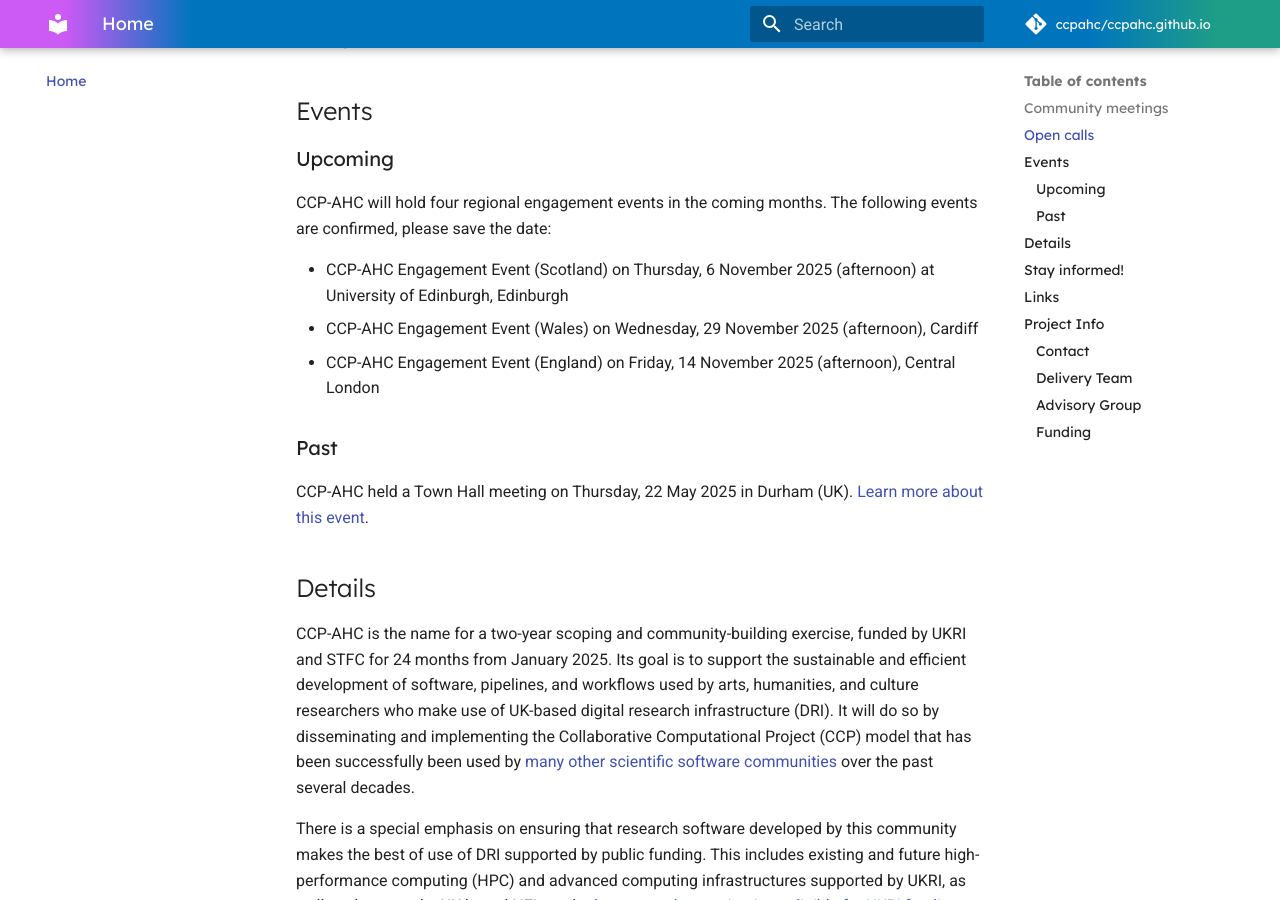
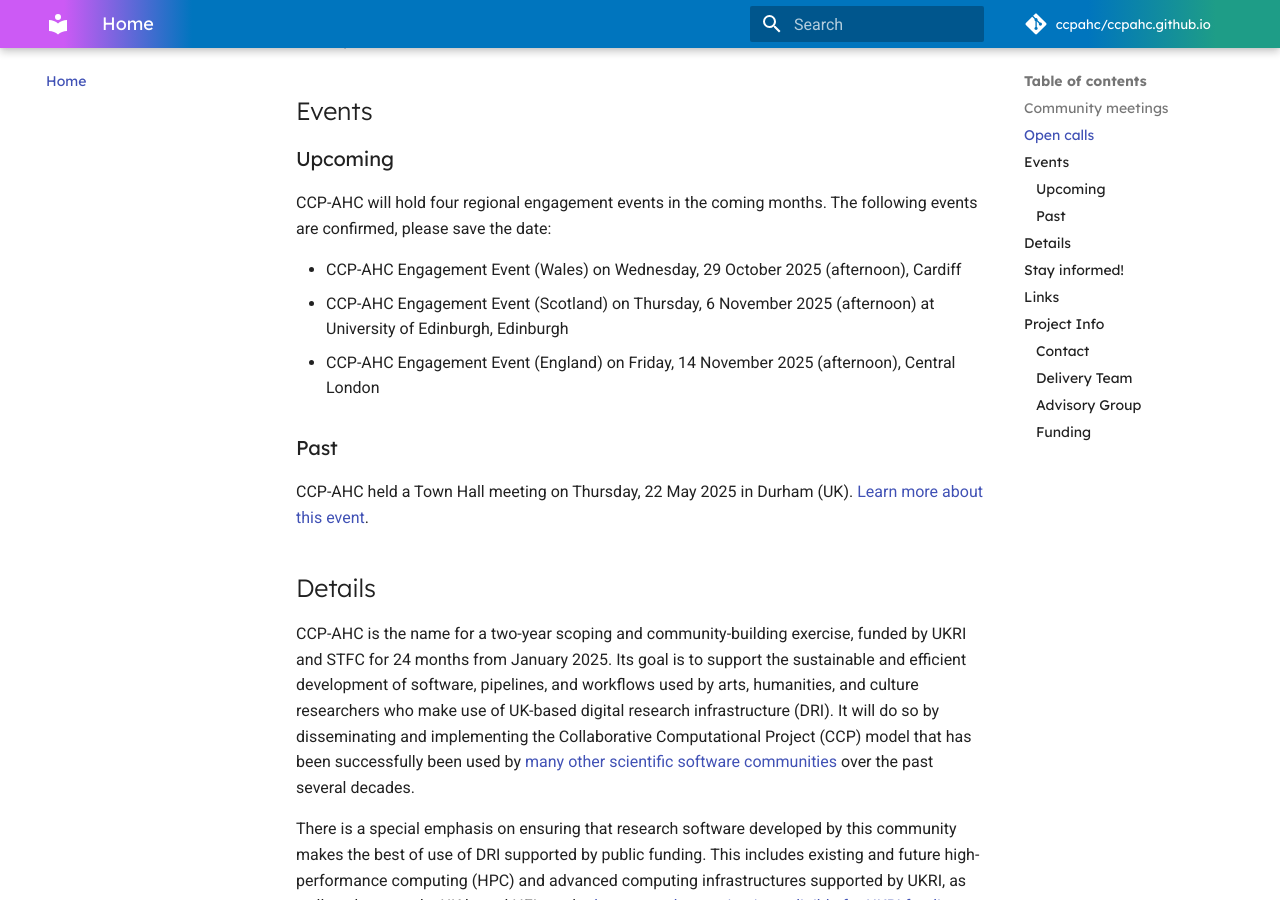
Before and after one commit to ccpahc/ccpahc.github.io, an MkDocs documentation site: the page built from docs/index.md, in a window 1280 px wide and 900 px high, scrolled down 1193 px. Built offline with MkDocs 1.6.1 and Material for MkDocs 9.7.7, drawn with Linux system fonts in a browser that asks for light colours; comment, search, counter and statistics services are not loaded.

Commit message:
Fix wrong dates

```diff
--- a/docs/index.md
+++ b/docs/index.md
@@ -22,8 +22,8 @@ The expression of interest is a short case for the relevance of that code to CCP
 
 CCP-AHC will hold four regional engagement events in the coming months. The following events are confirmed, please save the date:
 
+- CCP-AHC Engagement Event (Wales) on Wednesday, 29 October 2025 (afternoon), Cardiff
 - CCP-AHC Engagement Event (Scotland) on Thursday, 6 November 2025 (afternoon) at University of Edinburgh, Edinburgh
-- CCP-AHC Engagement Event (Wales) on Wednesday, 29 November 2025 (afternoon), Cardiff
 - CCP-AHC Engagement Event (England) on Friday, 14 November 2025 (afternoon), Central London
 
 
```
Also changed, not shown: docs/activities/regional-engagement.md (+1 -1 lines).
